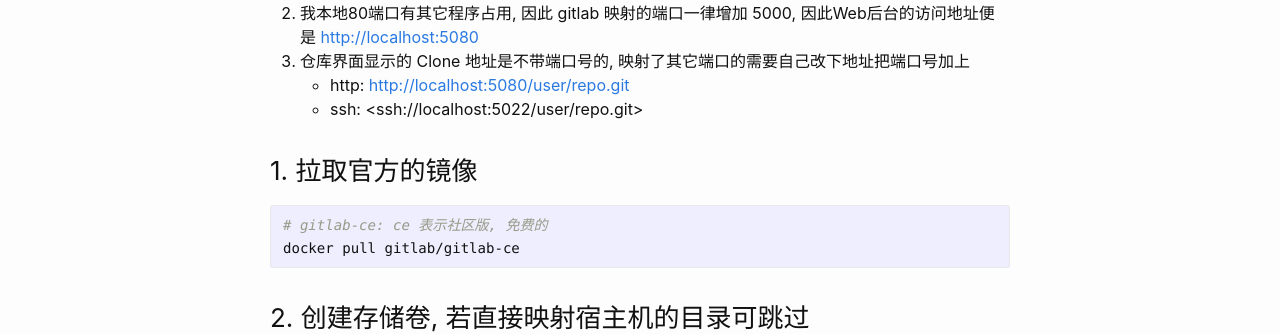
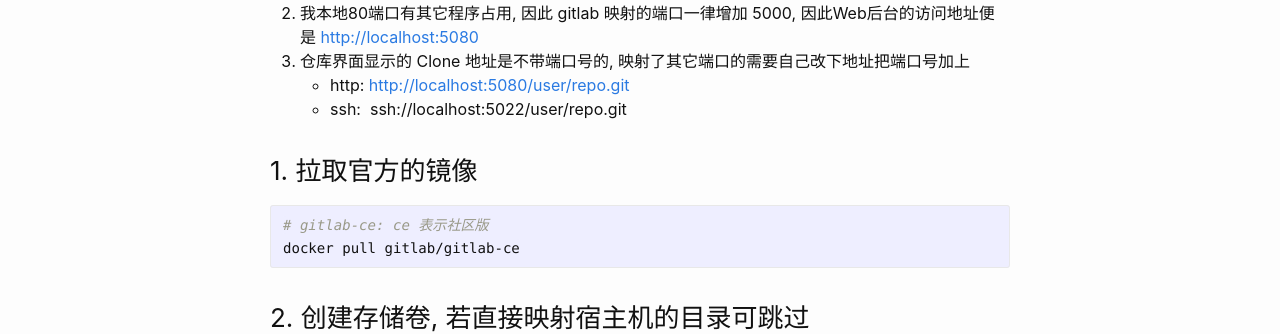
Before and after one commit to Sharemee/sharemee.github.io, a Jekyll site: the page built from _posts/2023-09-09-Gitlab-ce-in-Docker.md, in a window 1280 px wide. Shown: the part 584-918 px from the top of the page. Built offline with Jekyll 4.4.1, drawn with Linux system fonts in a browser that asks for light colours.

Commit message:
Update 2023-09-09-Gitlab-ce-in-Docker.md

````diff
--- a/_posts/2023-09-09-Gitlab-ce-in-Docker.md
+++ b/_posts/2023-09-09-Gitlab-ce-in-Docker.md
@@ -25,12 +25,12 @@ gitlab 共使用3个端口, 443端口看情况可以不映射:
 3. 仓库界面显示的 Clone 地址是不带端口号的,
    映射了其它端口的需要自己改下地址把端口号加上
    - http: <http://localhost:5080/user/repo.git>
-   - ssh: <ssh://localhost:5022/user/repo.git>
+   - ssh: &nbsp;ssh://localhost:5022/user/repo.git
 
 ### 1. 拉取官方的镜像
 
 ```powershell
-# gitlab-ce: ce 表示社区版, 免费的
+# gitlab-ce: ce 表示社区版
 docker pull gitlab/gitlab-ce
 ```
 
````
